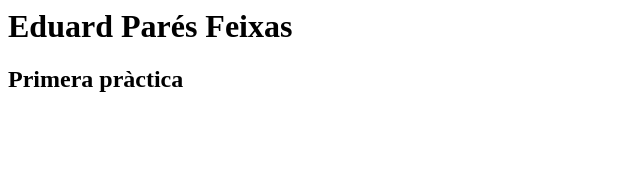
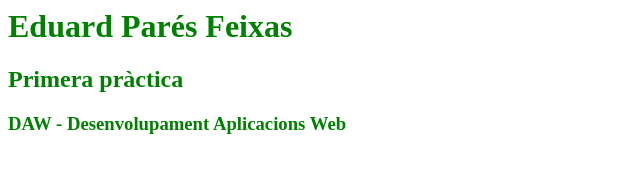
Before and after one commit to epares8/practica1, a plain HTML site: page index.html in a window 1280 px wide. Shown: the whole page, without its empty margins (0-640 px from the left). Drawn offline with Linux system fonts and the light colour scheme.

Commit message:
comentari index.html modificat localment

```diff
--- a/index.html
+++ b/index.html
@@ -1,9 +1,12 @@
 <html>
 	<head>
 		<title>Pagina web prova</title>
+		<link rel="stylesheet" href="styles.css">
 	</head>
 	<body>
+		<!-- comentari directori de treball -->
 		<h1>Eduard Parés Feixas</h1>
 		<h2>Primera pràctica</h2>
+		<h3>DAW - Desenvolupament Aplicacions Web</h3>
 	</body>
 </html>
```
